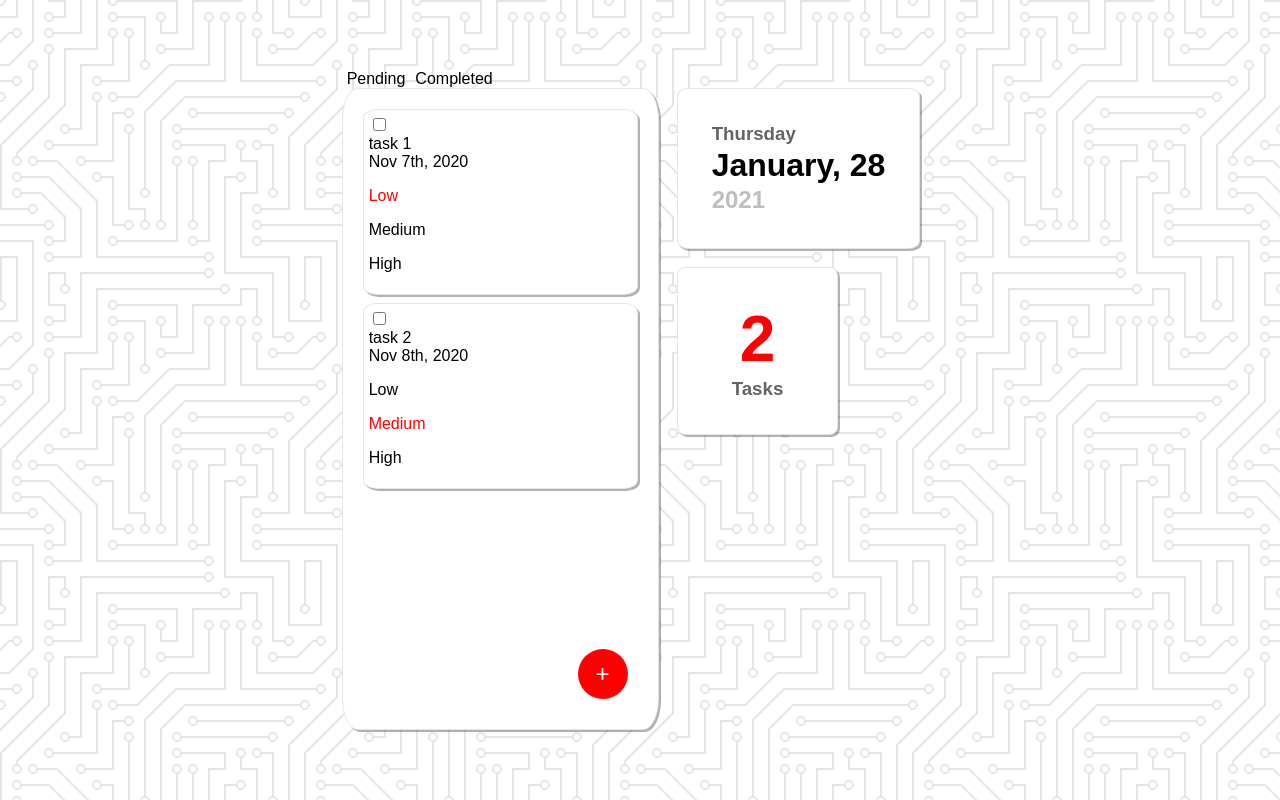
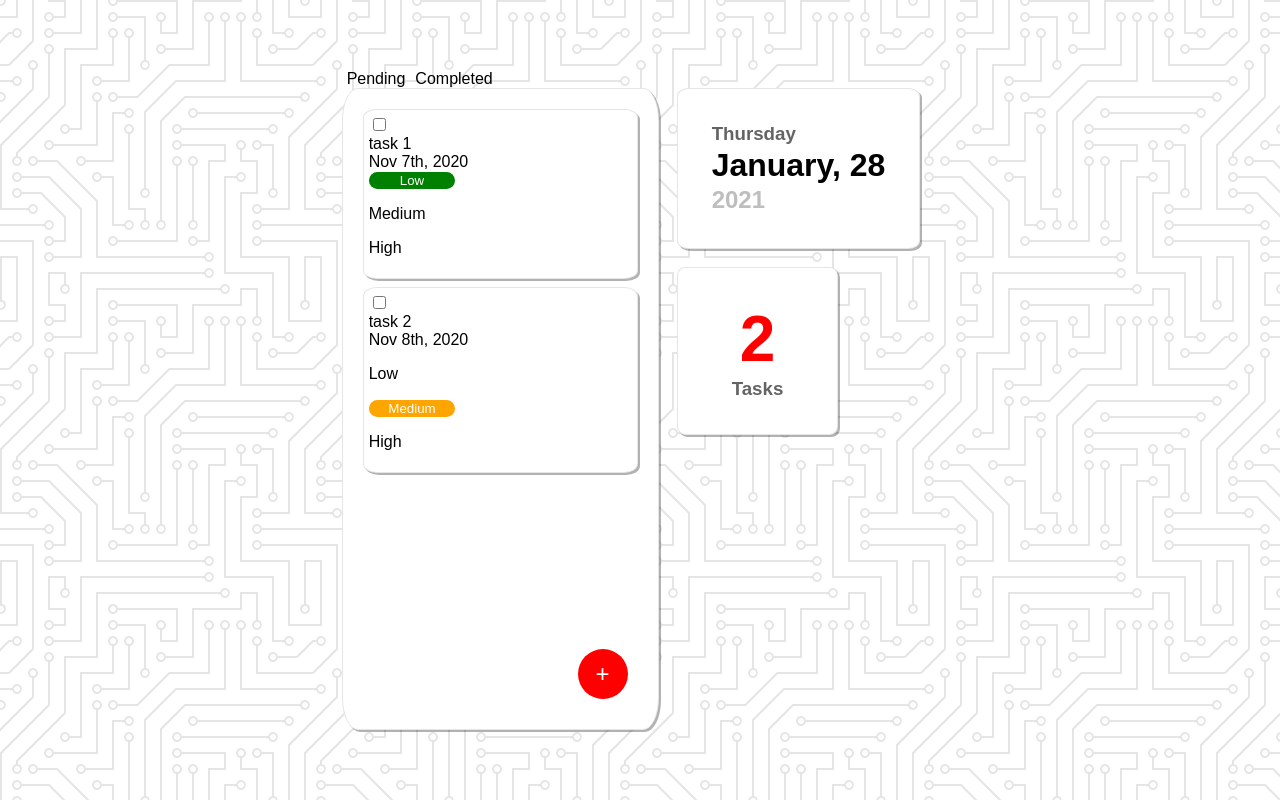
Before and after one commit to ryuuohlee/Creative-Softwares-Challenge, a React (Create React App) app in the folder to-do/: page / in a window 1280 px wide. Built offline with nearby package versions, Linux system fonts and the light colour scheme.

Commit message:
Feature: styled task cards

```diff
--- a/to-do/src/components/Task/Task.js
+++ b/to-do/src/components/Task/Task.js
@@ -5,16 +5,18 @@ const Task = (props) => {
   const { date, priority, status, task } = props;
     return (
       <TaskContainer className="Tasks">
+        <div className="stats">
+          <div className="classState">
             <input
               type="checkbox"
             />
-        <div className="classState">
           </div>
           <div className="classLabel">
             {task}
           </div>
           <div className="classLabel">
             {date}
+          </div>
         </div>
         <div>
           {priority==='Low' ?
--- a/to-do/src/components/Task/TaskStyle.js
+++ b/to-do/src/components/Task/TaskStyle.js
@@ -12,14 +12,33 @@ export const TaskContainer = styled.div`
   padding: 5px;
 `;
 
-export const Low = styled.p`
-  color: red;
+export const Stats = styled.div`
+  display: inline-block;
 `;
 
-export const Medium = styled.p`
-  color: red;
+export const Low = styled.button`
+  width: 33%;
+  color: white;
+  background-color: green;
+  text-aling: center;
+  border-radius: 16px;
+  border: 0px;
 `;
 
-export const High = styled.p`
-  color: red;
+export const Medium = styled.button`
+  width: 33%;
+  color: white;
+  background-color: orange;
+  text-aling: center;
+  border-radius: 16px;
+  border: 0px;
 `;
+
+export const High = styled.button`
+  width: 33%;
+  color: white;
+  background-color: red;
+  text-aling: center;
+  border-radius: 16px;
+  border: 0px;
+`;
--- a/to-do/src/container/App/App.js
+++ b/to-do/src/container/App/App.js
@@ -13,9 +13,8 @@ const App = () => {
   const [listView, setListView] = useState(taskList.filter(task => task.status===false));
 
   useEffect(() => {
-
+    setTasks(taskList);
   })
-
 
   const handleListView = (event) => {
     if(event.target.outerText==="Pending") {
```
Also changed, not shown: 1 other file (tests, documents, lock files or other folders). Lines whose indentation alone changed are shown as unchanged.
